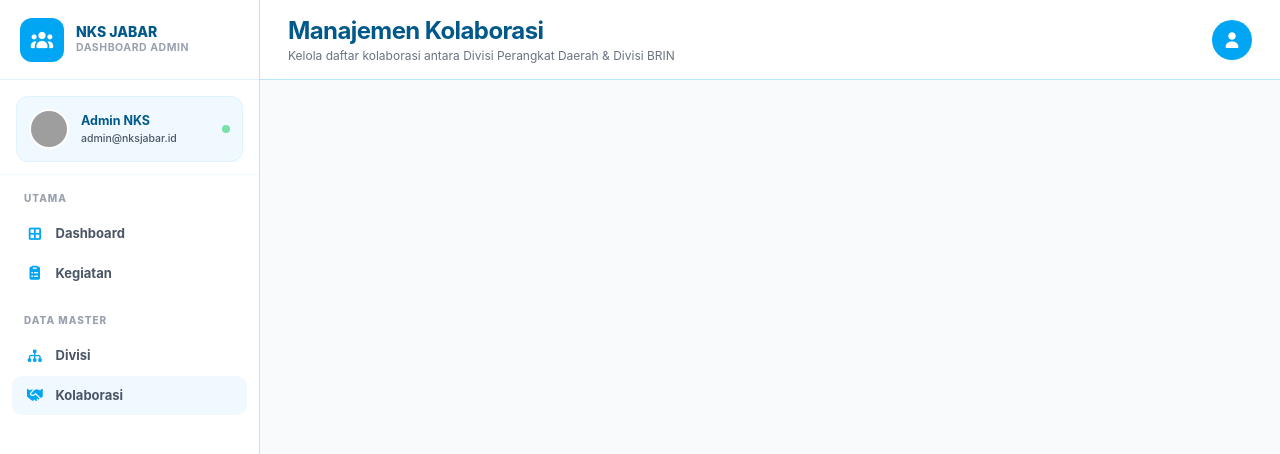
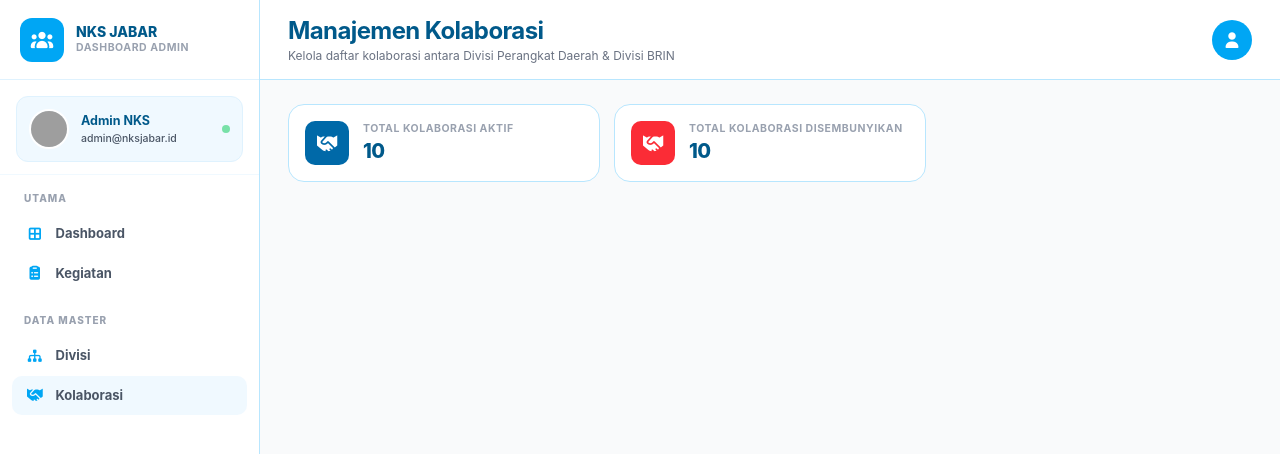
Before and after one commit to YudoTheEngineer/nks-fe, a Vue app: page /collabs in a window 1280 px wide. Shown: the top 454 px of the page. Built offline with nearby package versions, Linux system fonts and the light colour scheme; grey boxes are pictures that could not be loaded.

Commit message:
feat: Card collabs page

```diff
--- a/src/views/CollabsView.vue
+++ b/src/views/CollabsView.vue
@@ -1,13 +1,22 @@
 <script setup>
     import AdminSideBar from '@/partials/AdminSideBar.vue';
     import TopBar from '@/partials/TopBar.vue';
+    import Card from '@/components/Card.vue';
 </script>
 
 <template>
     <div class="min-h-screen overflow-x-hidden antialiased bg-gray-50">
         <AdminSideBar />
-        <main class="lg:ml-[260px] min-h-screen px-4 sm:px-6 lg:px-7 transition-all duration-300">
+        <main class="lg:ml-65 min-h-screen flex flex-col transition-all duration-300">
             <TopBar title="Manajemen Kolaborasi" subtitle="Kelola daftar kolaborasi antara Divisi Perangkat Daerah & Divisi BRIN"/>
+
+
+            <div class="flex-1 px-4 sm:px-6 lg:px-7 pt-26 pb-12">
+                <div class="grid lg:grid-cols-3 sm:grid-cols-1 gap-3.5 mb-5">
+                    <Card title="Total Kolaborasi Aktif" :total="10" icon="fa-handshake" color="bg-sky-700"></Card>
+                    <Card title="Total Kolaborasi Disembunyikan" :total="10" icon="fa-handshake" color="bg-red-500"></Card>
+                </div>
+            </div>
         </main>
     </div>
 </template>
--- a/src/views/DivisionsView.vue
+++ b/src/views/DivisionsView.vue
@@ -97,7 +97,7 @@
             <TopBar title="Manajemen Divisi" subtitle="Kelola semua divisi Jabar & BRIN"/>
 
             <div class="flex-1 px-4 sm:px-6 lg:px-7 pt-26 pb-12">
-                <div class="grid grid-cols-3 gap-3.5 mb-5">
+                <div class="grid lg:grid-cols-3 sm:grid-cols-1 gap-3.5 mb-5">
                     <Card title="Total Divisi" :total="10" icon="fa-sitemap" color="bg-sky-700"></Card>
                     <Card title="Perangkat Daerah" :total="10" icon="fa-building" color="bg-sky-500"></Card>
                     <Card title="Unit BRIN" :total="10" icon="fa-microscope" color="bg-sky-300"></Card>
```
